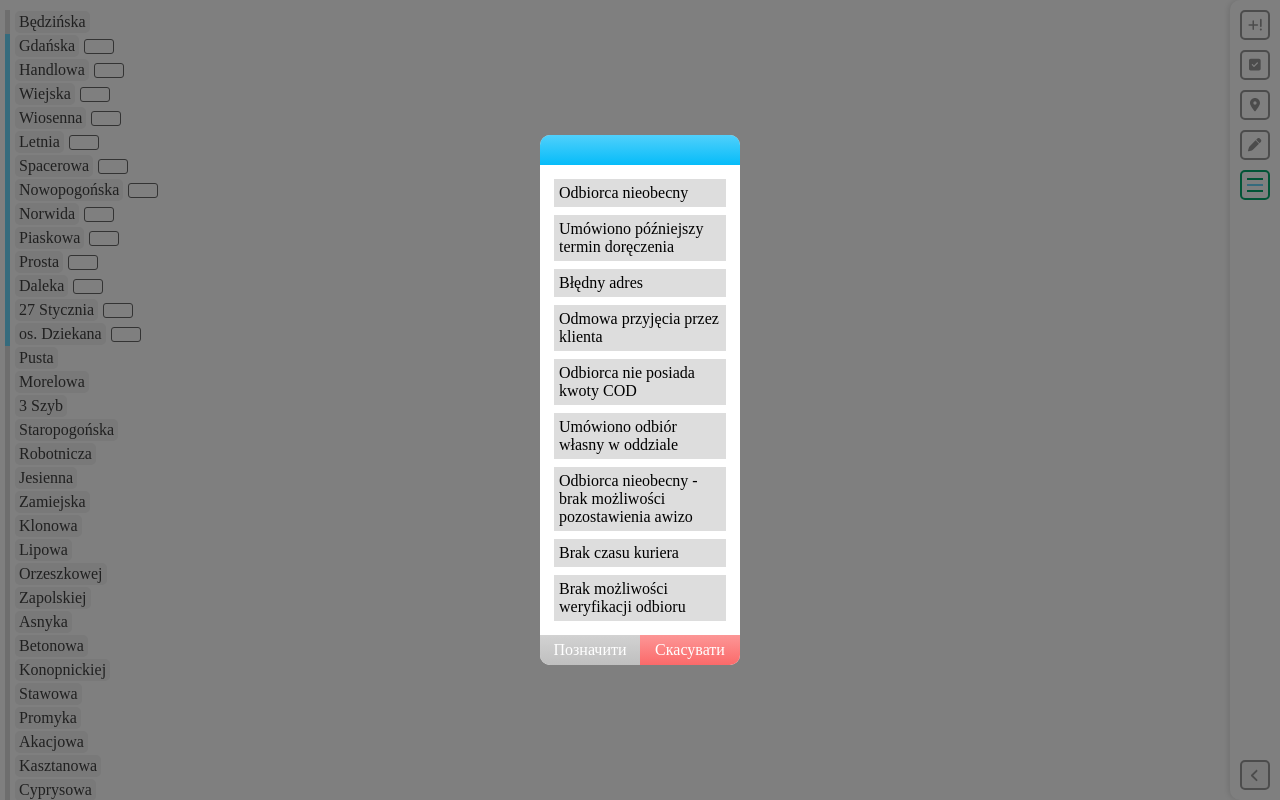
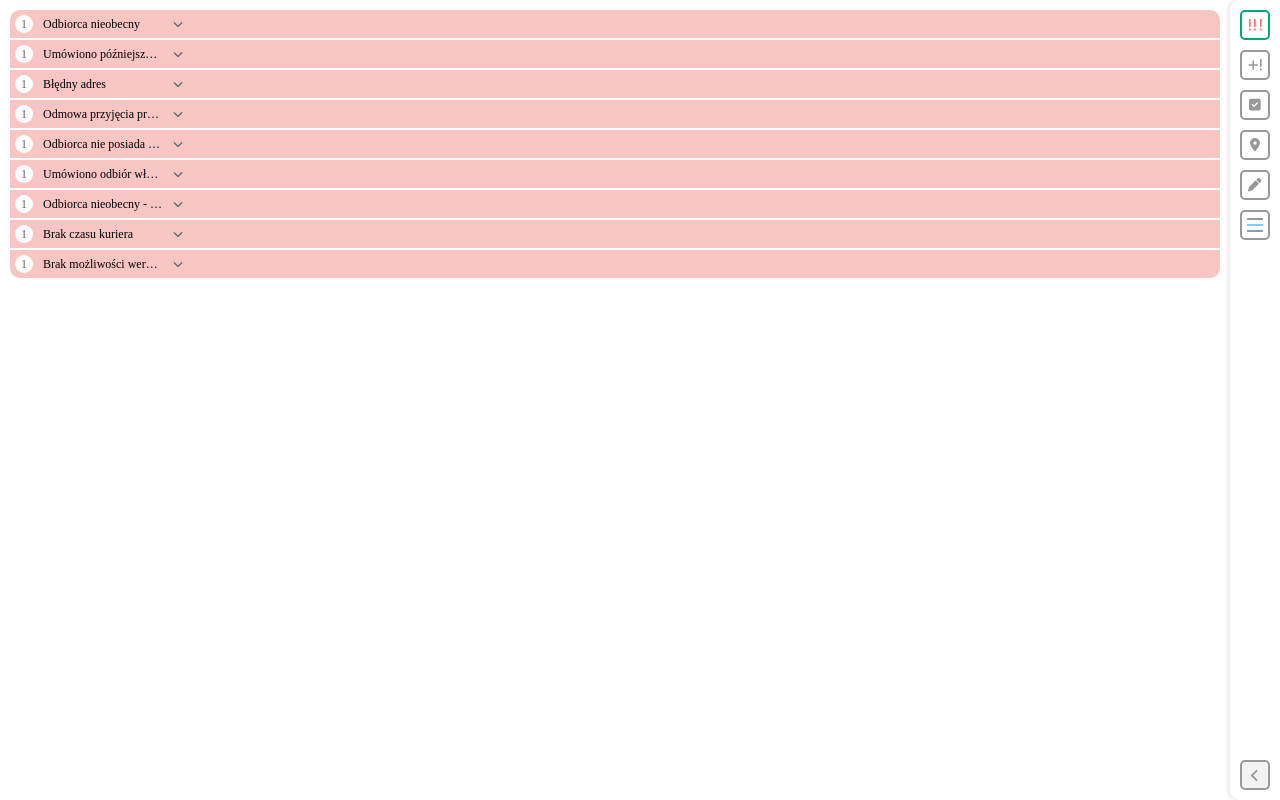
Before and after one commit to Tapio-adro/addresses-app, a React (Vite) app: page / in a window 1280 px wide. Built offline with nearby package versions, Linux system fonts and the light colour scheme.

Commit message:
Working on "View canceled" mode

```diff
--- a/src/App.tsx
+++ b/src/App.tsx
@@ -2,11 +2,12 @@ import { useState } from 'react'
 import classNames from 'classnames';
 import initialStreets from './assets/data/StreetsData.tsx';
 import Modal from './components/Modal.tsx';
+import CanceledAddressesList from './components/CanceledAddressesList.tsx';
 // import reactLogo from './assets/react.svg'
 // import viteLogo from '/vite.svg'
 import './assets/css/style.css'
 
-import { StreetObject, AddressObject, StreetAndNumber } from './assets/shared/lib/types'
+import { StreetObject, AddressObject, StreetAndNumber, AppMode } from './assets/shared/lib/types'
 
 import { FontAwesomeIcon } from "@fortawesome/react-fontawesome";
 import { faPlus } from "@fortawesome/free-solid-svg-icons";
@@ -25,12 +26,12 @@ function getDefaultCancelationAddress(): StreetAndNumber {
 function App() {
 
   const [isSidebarOpen, setIsSidebarOpen] = useState<boolean>(false)
-  const [isAddCanceledModalOpen, setIsAddCanceledModalOpen] = useState<boolean>(true)
-  const [appMode, setAppMode] = useState<string>('default streets')
+  const [appMode, setAppMode] = useState<AppMode>('view canceled')
   const [streets, setStreets] = useState<StreetObject[]>(initialStreets)
+  const [isAddCanceledModalOpen, setIsAddCanceledModalOpen] = useState<boolean>(false)
   const [currentCancelationAddress, setCurrentCancelationAddress] = useState<StreetAndNumber>(getDefaultCancelationAddress())
 
-  function changeAppMode (mode: string) {
+  function changeAppMode (mode: AppMode) {
     setAppMode(mode)
     if (isSidebarOpen) {
       setIsSidebarOpen(false)
@@ -288,7 +289,7 @@ function App() {
 
   }
 
-  const streetsList = streets.filter((street) => {
+  const streetsList = appMode != 'view canceled' ? streets.filter((street) => {
     if (appMode == 'addresses' || appMode == 'checklist' || appMode == 'add canceled') {
       return street.isEnabled;
     } else {
@@ -406,7 +407,7 @@ function App() {
         </div>
       </div>
     )
-  });
+  }) : null;
 
   return (
     <>
@@ -422,6 +423,9 @@ function App() {
           className={isSidebarOpen ? "shown" : ""}
           onClick={() => setIsSidebarOpen(false)}
         ></div>
+        <CanceledAddressesList
+          appMode={appMode}
+        ></CanceledAddressesList>
         <div id="list"
           className={appMode == "default streets" || appMode == "streets" ? "any_streets_mode" : ""}
         >
@@ -434,7 +438,19 @@ function App() {
           <div id="mode_buttons">
             <div className="button_wrapper">
               <div className="button_container">
-              <button onClick={() => changeAppMode('add canceled')} className={"canceled_button " + (appMode == 'add canceled' ? "active" : "")}>
+                <button onClick={() => changeAppMode('view canceled')} className={"canceled_button view_canceled " + (appMode == 'view canceled' ? "active" : "")}>
+                  <FontAwesomeIcon icon={faExclamation} />
+                  <FontAwesomeIcon icon={faExclamation} />
+                  <FontAwesomeIcon icon={faExclamation} />
+                </button>
+              </div>
+              <div className="button_desc">
+                Режим перегляду скасованих адрес
+              </div>
+            </div>
+            <div className="button_wrapper">
+              <div className="button_container">
+                <button onClick={() => changeAppMode('add canceled')} className={"canceled_button " + (appMode == 'add canceled' ? "active" : "")}>
                   <FontAwesomeIcon icon={faPlus} id="plus_icon"/>
                   <FontAwesomeIcon icon={faExclamation} />
                 </button>
--- a/src/assets/css/style.css
+++ b/src/assets/css/style.css
@@ -206,6 +206,9 @@ main {
   font-size: 12px;
   margin-right: 2px;
 }
+#mode_buttons .view_canceled svg {
+  padding: 2px;
+}
 #mode_buttons #reset_button {
   margin-top: auto;
 }
@@ -381,4 +384,62 @@ main {
   border-bottom-right-radius: 10px;
   background-image: linear-gradient(rgba(251, 106, 106, 0.7), #fb6a6a);
   color: white;
+}
+
+.reasons_container {
+  padding-left: 5px;
+}
+.reasons_container section:first-child .caption {
+  border-top-right-radius: 10px;
+  border-top-left-radius: 10px;
+}
+.reasons_container section:last-child .caption {
+  border-bottom-right-radius: 10px;
+  border-bottom-left-radius: 10px;
+}
+.reasons_container .caption {
+  margin-bottom: 2px;
+  font-weight: normal;
+  background-color: rgba(242, 140, 140, 0.5);
+  padding: 5px;
+  display: flex;
+  align-items: center;
+  -moz-column-gap: 10px;
+       column-gap: 10px;
+}
+.reasons_container .caption .amount {
+  display: flex;
+  justify-content: center;
+  align-items: center;
+  border-radius: 50%;
+  background-color: white;
+  height: 18px;
+  width: 18px;
+  font-size: 12px;
+  color: #666;
+}
+.reasons_container .caption .text {
+  margin: auto 0;
+  font-size: 12px;
+  height: 13.6px;
+  white-space: nowrap;
+  overflow: hidden;
+  text-overflow: ellipsis;
+  width: 120px;
+}
+.reasons_container .caption.open .text {
+  overflow: auto;
+  white-space: normal;
+  height: auto;
+}
+.reasons_container .caption .chevron {
+  color: #666;
+  font-size: 10px;
+  width: 18px;
+  height: 18px;
+  display: flex;
+  align-items: center;
+}
+.reasons_container .caption.open .chevron {
+  transform: scaleY(-1);
 }/*# sourceMappingURL=style.css.map */
--- a/src/assets/css/style.sass
+++ b/src/assets/css/style.sass
@@ -190,6 +190,8 @@ main
     #plus_icon
       font-size: 12px
       margin-right: 2px
+  .view_canceled svg
+    padding: 2px
   #reset_button
     margin-top: auto
   #defaults_button
@@ -336,3 +338,54 @@ main
       border-bottom-right-radius: 10px
       background-image: linear-gradient(transparentize($red, 0.3), $red)
       color: white
+
+.reasons_container
+  padding-left: 5px
+  section
+  section:first-child .caption
+    border-top-right-radius: 10px
+    border-top-left-radius: 10px
+  section:last-child .caption
+    border-bottom-right-radius: 10px
+    border-bottom-left-radius: 10px
+  .caption
+    margin-bottom: 2px
+    font-weight: normal
+    background-color: transparentize($palered, 0.5)
+    padding: 5px
+    display: flex
+    align-items: center
+    column-gap: 10px
+    .amount
+      display: flex
+      justify-content: center
+      align-items: center
+      border-radius: 50%
+      background-color: white
+      height: 18px
+      width: 18px
+      font-size: 12px
+      color: $textgrey
+    .text
+      margin: auto 0
+      font-size: 12px
+      height: 13.6px
+      white-space: nowrap
+      overflow: hidden
+      text-overflow: ellipsis
+      // flex-grow: 1fr
+      width: 120px
+    &.open .text
+      overflow: auto
+      white-space: normal
+      height: auto
+    .chevron
+      color: $textgrey
+      font-size: 10px
+      width: 18px
+      height: 18px
+      display: flex
+      align-items: center
+    &.open .chevron
+      transform: scaleY(-1)
+  .addresses
--- a/src/assets/data/ReasonsData.tsx
+++ b/src/assets/data/ReasonsData.tsx
@@ -1,4 +1,4 @@
-import { ReasonObject } from "../shared/lib/types";
+import { ReasonObject, ReasonWithAddressesObject } from "../shared/lib/types";
 
 let reasons: string[] = [
   'Odbiorca nieobecny',
@@ -12,8 +12,9 @@ let reasons: string[] = [
   'Brak możliwości weryfikacji odbioru',
 ];
 
-let reasonsData: ReasonObject[] = reasons.map((reason) => {
+export const reasonsData: ReasonObject[] = reasons.map((reason) => {
   return {value: reason, isChecked: false};
 });
-
-export default reasonsData;
+export const canceledAddressesData: ReasonWithAddressesObject[] = reasons.map((reason) => {
+  return {name: reason, isOpen: false, addresses: [{street: 'street', number: '12', streetIndex: -1, numberIndex: -1, isDefaultAddress: false}]}
+});
--- /dev/null
+++ b/src/components/CanceledAddressesList.tsx
@@ -0,0 +1,67 @@
+import { useState } from 'react'
+import classNames from 'classnames';
+import { canceledAddressesData } from '../assets/data/ReasonsData';
+import { ReasonObject, StreetAndNumber, ReasonWithAddressesObject, AppMode } from '../assets/shared/lib/types';
+import { FontAwesomeIcon } from '@fortawesome/react-fontawesome';
+import { faChevronDown } from '@fortawesome/free-solid-svg-icons';
+
+export default function CanceledAddressesList({
+  appMode,
+  // currentAddress,
+  // onOpenChange,
+  // onAddressCanceled,
+}: {
+  appMode: AppMode;
+  // currentAddress: StreetAndNumber;
+  // onOpenChange: Function;
+  // onAddressCanceled: Function;
+}) {
+  const [reasonsData, setReasonsData] = useState<ReasonWithAddressesObject[]>(canceledAddressesData);
+
+  function handleCaptionClick (name: string) {
+    let newReasonsData = reasonsData.map((reason) => {
+      if (reason.name == name) {
+        return {
+          ...reason,
+          isOpen: !reason.isOpen
+        }
+      }
+      return reason;
+    });
+    setReasonsData(newReasonsData);
+  }
+
+  let reasonsList = appMode == 'view canceled' ? reasonsData.map((reason) => {
+    let captionClasses = classNames(
+      'caption',
+      {
+        'open': reason.isOpen
+      }
+    )
+
+    return (
+      <section key={reason.name}>
+        <div className={captionClasses} onClick={() => handleCaptionClick(reason.name)}>
+          <div className="amount">{reason.addresses.length}</div>
+          <div className="text">{reason.name}</div>
+          <div className="chevron">
+            <FontAwesomeIcon icon={faChevronDown} />
+          </div>
+        </div>
+        <div className="addresses"></div>
+
+      </section>
+    )
+  }) : null;
+
+  return (
+    <>
+      <div className="reasons_wrapper">
+        <h1 className="reasons_header"></h1>
+        <div className="reasons_container">
+          {reasonsList}
+        </div>
+      </div>
+    </>
+  )
+}
--- a/src/components/Modal.tsx
+++ b/src/components/Modal.tsx
@@ -1,6 +1,6 @@
 import { useState } from 'react'
 import classNames from 'classnames';
-import initialReasons from '../assets/data/ReasonsData';
+import { reasonsData } from '../assets/data/ReasonsData';
 import { ReasonObject, StreetAndNumber } from '../assets/shared/lib/types';
 
 export default function Modal({
@@ -14,7 +14,7 @@ export default function Modal({
   onOpenChange: Function;
   onAddressCanceled: Function;
 }) {
-  const [reasons, setReasons] = useState<ReasonObject[]>(initialReasons);
+  const [reasons, setReasons] = useState<ReasonObject[]>(reasonsData);
   const [currentReason, setCurrentReason] = useState<string>('');
 
   let modalOverlayClasses = classNames('modal_overlay', {
```
Also changed, not shown: src/assets/shared/lib/types.ts (+16 -4 lines), 1 other file (tests, documents, lock files or other folders).
